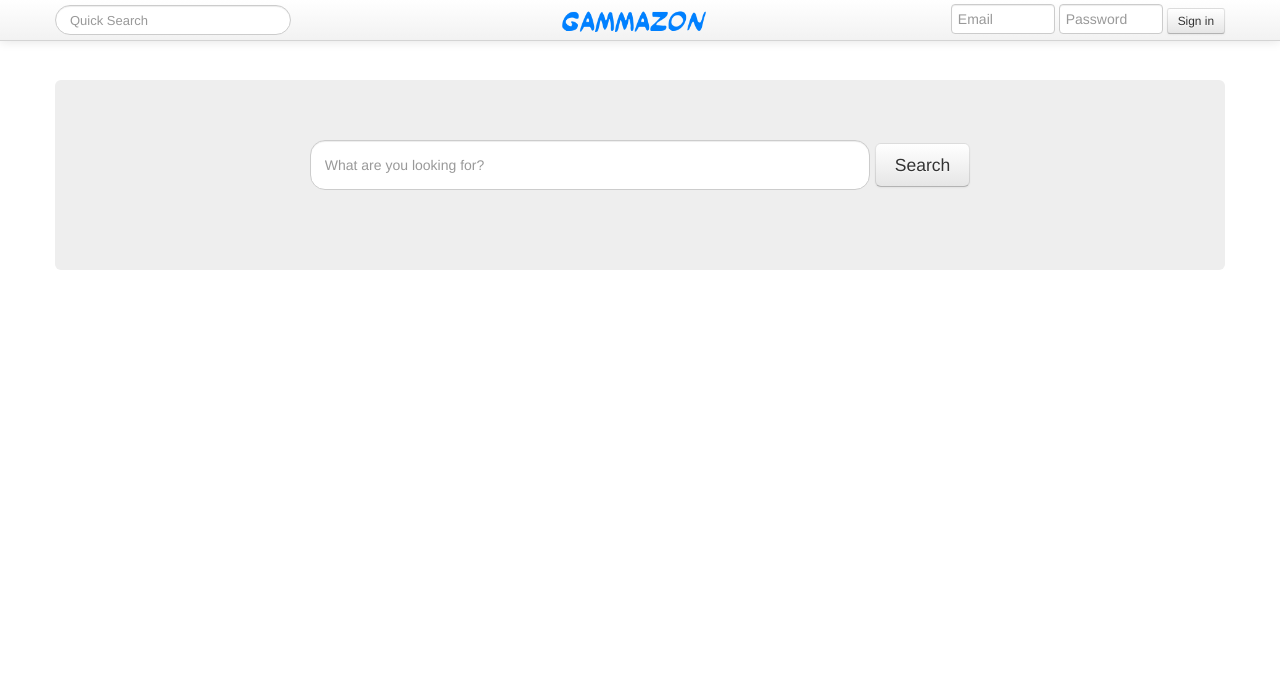
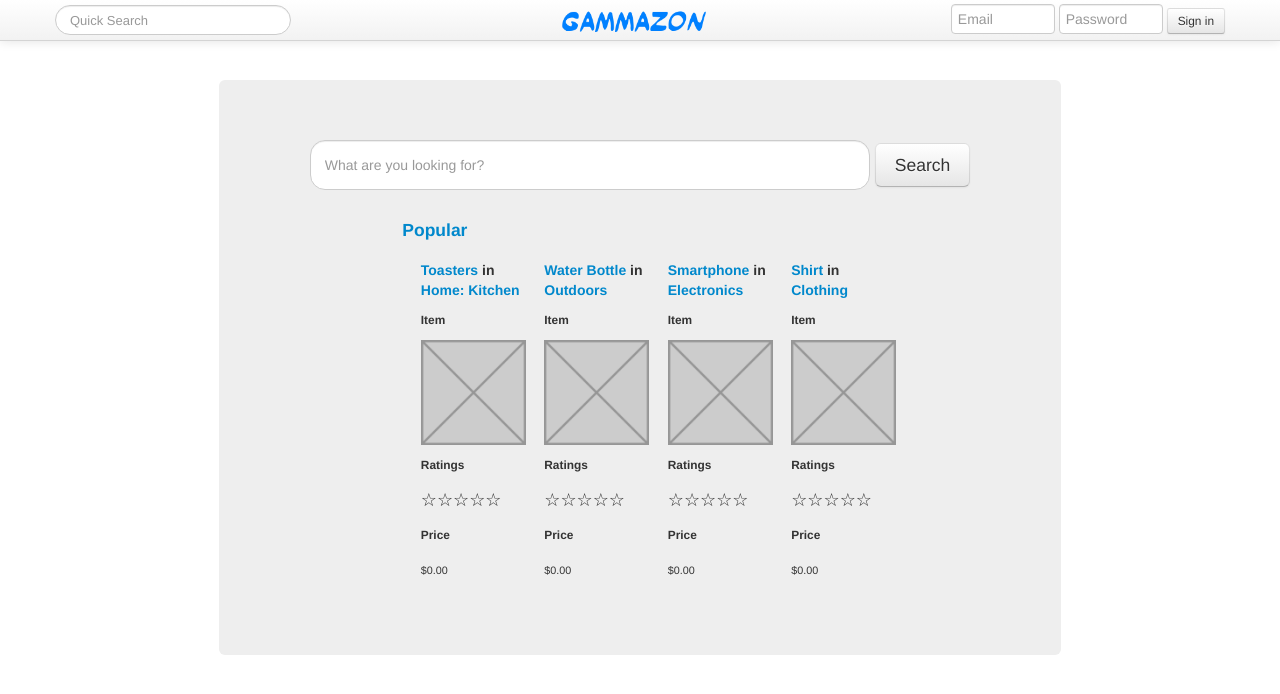
Before and after one commit to DavidWang12/gamma, a plain HTML site: page index.html in a window 1280 px wide. Drawn offline with Linux system fonts and the light colour scheme.

Commit message:
add popular section under searchbox and realign columns using rows and spans in bootstrap

```diff
--- a/css/style.css
+++ b/css/style.css
@@ -38,6 +38,9 @@ body {
 }
 
 
+p.small {
+	font-size: 60%;
+}
 
 
 
--- a/index.html
+++ b/index.html
@@ -57,7 +57,8 @@
     </div>
 
 
-    <div class="container">
+    <div class="row-fluid">
+        <div class="container span8 offset2">
 
           <div class="hero-unit">
 
@@ -68,8 +69,51 @@
               </form>
             </div>
 
+            <div class="row-fluid">
+              <div class="popular span12 offset2">
+                <h4><a href="#">Popular</a></h4>
+                <div class="span2">
+                  <h5><a href="#">Toasters</a> in <a href="#">Home:</a> <a href="#">Kitchen</a></h5>
+                  <h6>Item</h6>
+                  <img src="img/placeholder.png"/>
+                  <h6>Ratings</h6>
+                  <span>☆</span><span>☆</span><span>☆</span><span>☆</span><span>☆</span>
+                  <h6>Price</h6>
+                  <p class="small">$0.00</p>
+                </div>
+                <div class="span2">
+                  <h5><a href="#">Water Bottle</a> in <a href="#">Outdoors</a></h5>
+                  <h6>Item</h6>
+                  <img src="img/placeholder.png"/>
+                  <h6>Ratings</h6>
+                  <span>☆</span><span>☆</span><span>☆</span><span>☆</span><span>☆</span>
+                  <h6>Price</h6>
+                  <p class="small">$0.00</p>
+                </div>
+                <div class="span2">
+                  <h5><a href="#">Smartphone</a> in <a href="#">Electronics</a></h5>
+                  <h6>Item</h6>
+                  <img src="img/placeholder.png"/>
+                  <h6>Ratings</h6>
+                  <span>☆</span><span>☆</span><span>☆</span><span>☆</span><span>☆</span>
+                  <h6>Price</h6>
+                  <p class="small">$0.00</p>
+                </div>
+                <div class="span2">
+                  <h5><a href="#">Shirt</a> in <a href="#">Clothing</a></h5>
+                  <h6>Item</h6>
+                  <img src="img/placeholder.png"/>
+                  <h6>Ratings</h6>
+                  <span>☆</span><span>☆</span><span>☆</span><span>☆</span><span>☆</span>
+                  <h6>Price</h6>
+                  <p class="small">$0.00</p>
+                </div>
+              </div>
+            </div>
+
+          </div>
         </div> <!-- /container -->
-
+    </div>
 
 
 
```
Also changed, not shown: img/placeholder.png (added). Lines whose indentation alone changed are shown as unchanged.
